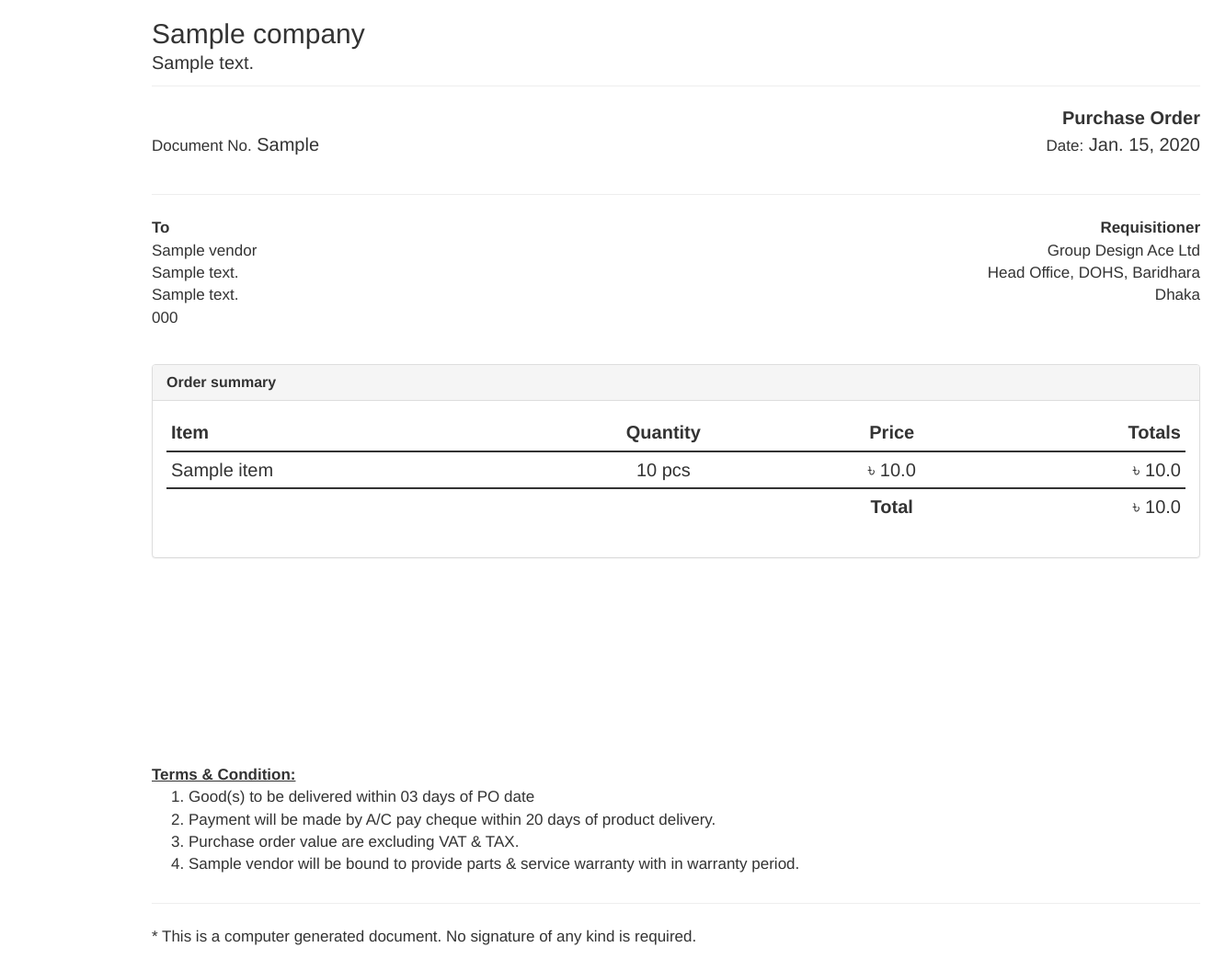
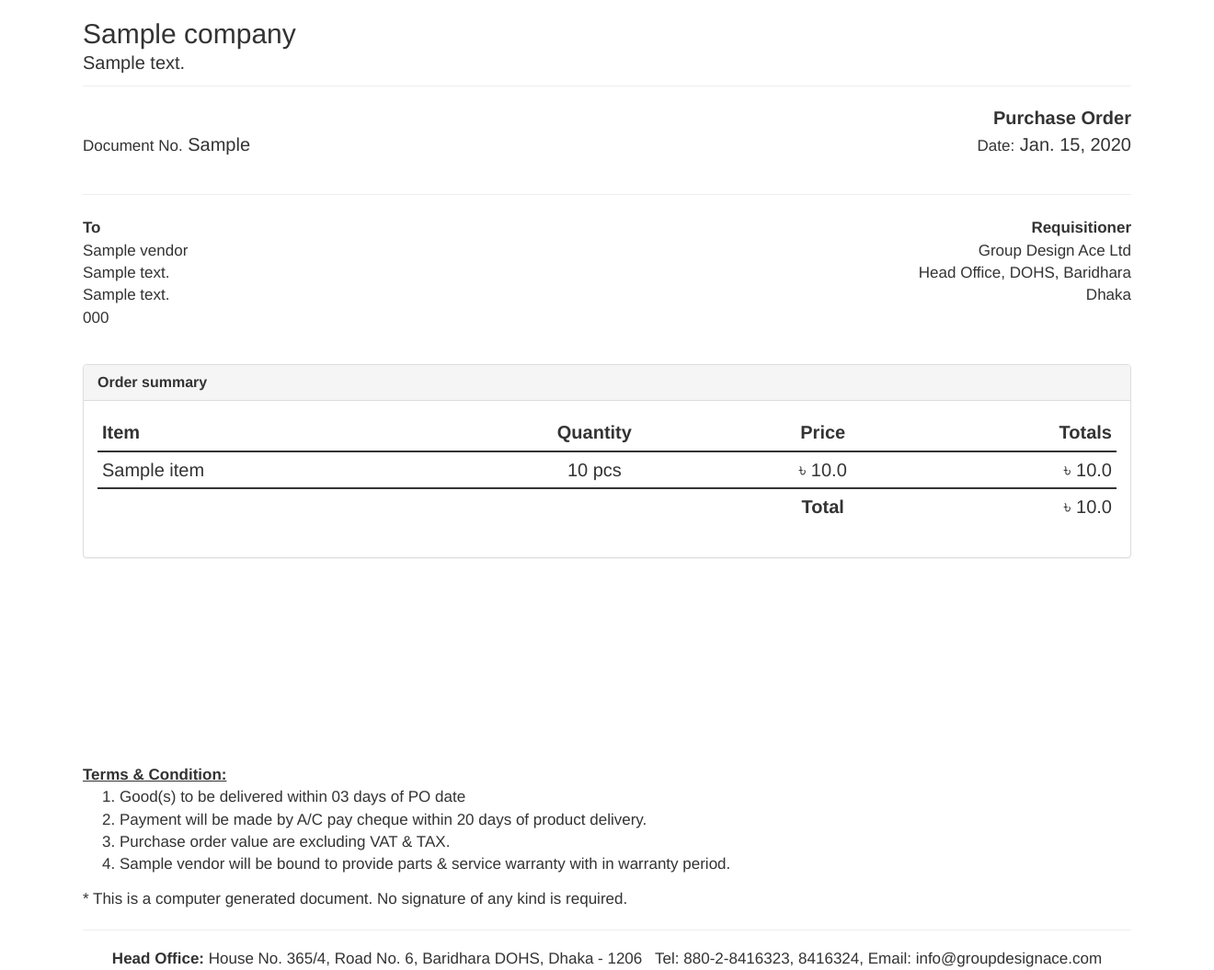
Before and after one commit to MiniGunnR/erp, a Django app: page /requisition/1/purchase/order/ in a window 1320 px wide. Shown: the whole page at 92% size. Before the commit the page ends 1028 px from the top, so only its background shows below. Run offline with Django 3.2, Linux system fonts and the light colour scheme; tables that the repository leaves empty hold one stand-in row (values such as "Sample post"); some libraries are stand-ins or nearby versions.

Commit message:
print preview requisition fix

```diff
--- a/requisition/templates/requisition/purchase_order.html
+++ b/requisition/templates/requisition/purchase_order.html
@@ -5,50 +5,55 @@
 {% endblock %}
 
 {% block print %}
-<script type="text/javascript">
-    function PrintElem(elem) {
-        Popup($(elem).html());
-    }
+{#<script type="text/javascript">#}
+{#    function PrintElem(elem) {#}
+{#        Popup($(elem).html());#}
+{#    }#}
+{##}
+{#    function Popup(data) {#}
+{#        var mywindow = window.open('', 'print', 'height=600,width=800');#}
+{#        mywindow.document.write('<html><head><title>Purchase Order</title>');#}
+{#        /*optional stylesheet*/ //mywindow.document.write('<link rel="stylesheet" href="main.css" type="text/css" />');#}
+{#	    mywindow.document.write('<link href="/static/css/bootstrap.min.css" rel="stylesheet">');#}
+{#	    mywindow.document.write('<link href="/static/css/style.css" rel="stylesheet">');#}
+{#	    mywindow.document.write('<style type="text/css" media="print">' +#}
+{#			    '@page' +#}
+{#			    '{' +#}
+{#			    'size:  auto;   /* auto is the initial value */' +#}
+{#			    'margin: 0mm;  /* this affects the margin in the printer settings */' +#}
+{#			    '} ' +#}
+{#			    'html' +#}
+{#			    '{' +#}
+{#			    'background-color: #FFFFFF;' +#}
+{#			    'margin: 0px;  /* this affects the margin on the html before sending to printer */' +#}
+{#			    '}' +#}
+{#			    'body' +#}
+{#			    '{' +#}
+{#			    'border: solid 0px blue ;' +#}
+{#			    'margin: 10mm 15mm 10mm 15mm; /* margin you want for the content */' +#}
+{#			    '}' +#}
+{#			    'footer' +#}
+{#			    '{' +#}
+{#			    'position: fixed;' +#}
+{#			    'bottom: 0px;' +#}
+{#			    '}' +#}
+{#			    '</style>');#}
+{#	    mywindow.document.write('</head><body >');#}
+{##}
+{#        mywindow.document.write(data);#}
+{#        mywindow.document.write('</body></html>');#}
+{##}
+{#        mywindow.document.close(); // necessary for IE >= 10#}
+{#        mywindow.focus(); // necessary for IE >= 10#}
+{##}
+{#        mywindow.print();#}
+{#        mywindow.close();#}
+{##}
+{#        return true;#}
+{#    }#}
+{#</script>#}
 
-    function Popup(data) {
-        var mywindow = window.open('', 'print', 'height=600,width=800');
-        mywindow.document.write('<html><head><title>Purchase Order</title>');
-        /*optional stylesheet*/ //mywindow.document.write('<link rel="stylesheet" href="main.css" type="text/css" />');
-	    mywindow.document.write('<link href="/static/css/bootstrap.min.css" rel="stylesheet">');
-	    mywindow.document.write('<link href="/static/css/style.css" rel="stylesheet">');
-	    mywindow.document.write('<style type="text/css" media="print">' +
-			    '@page' +
-			    '{' +
-			    'size:  auto;   /* auto is the initial value */' +
-			    'margin: 0mm;  /* this affects the margin in the printer settings */' +
-			    '} ' +
-			    'html' +
-			    '{' +
-			    'background-color: #FFFFFF;' +
-			    'margin: 0px;  /* this affects the margin on the html before sending to printer */' +
-			    '}' +
-			    'body' +
-			    '{' +
-			    'border: solid 0px blue ;' +
-			    'margin: 10mm 15mm 10mm 15mm; /* margin you want for the content */' +
-			    '}' +
-			    '</style>');
-	    mywindow.document.write('</head><body >');
-
-        mywindow.document.write(data);
-        mywindow.document.write('</body></html>');
-
-        mywindow.document.close(); // necessary for IE >= 10
-        mywindow.focus(); // necessary for IE >= 10
-
-        mywindow.print();
-        mywindow.close();
-
-        return true;
-    }
-</script>
-
-<div class="container" id="mydiv" style="margin-left: 150px;">
+<div class="container" id="mydiv">
     <div class="row">
         <div class="col-xs-12">
             <div class="invoice-title">
@@ -132,18 +137,6 @@
                                     <td class="thick-line text-center"><strong>Total</strong></td>
                                     <td class="thick-line text-right">৳ {{ object.total }}</td>
                                 </tr>
-{#	                                <tr>#}
-{#	                                    <td class="no-line"></td>#}
-{#	                                    <td class="no-line"></td>#}
-{#	                                    <td class="no-line text-center"><strong>Shipping</strong></td>#}
-{#	                                    <td class="no-line text-right">$15</td>#}
-{#	                                </tr>#}
-{#	                                <tr>#}
-{#	                                    <td class="no-line"></td>#}
-{#	                                    <td class="no-line"></td>#}
-{#	                                    <td class="no-line text-center"><strong>Total</strong></td>#}
-{#	                                    <td class="no-line text-right">$685.99</td>#}
-{#	                                </tr>#}
                             </tbody>
                         </table>
                     </div>
@@ -154,7 +147,7 @@
 
 	<div class="spacer"></div>
 	<div class="spacer"></div>
-	<div class="row">
+	<div class="row" id="terms">
 		<div class="col-xs-12">
 			<small>
 			<strong><u>Terms & Condition:</u></strong>
@@ -169,13 +162,19 @@
 		</div>
 	</div>
 
-	<hr/>
-
-	<div class="row">
+	<div class="row" id="comp-gen">
 		<div class="col-xs-12">
 			<small>&ast; This is a computer generated document. No signature of any kind is required.</small>
 		</div>
 	</div>
 
+	<footer class="text-center">
+		<hr style="margin-bottom: 15px;"/>
+		<small>
+		<strong>Head Office:</strong> House No. 365/4, Road No. 6, Baridhara DOHS, Dhaka - 1206 &nbsp;
+		Tel: 880-2-8416323, 8416324, Email: info@groupdesignace.com
+		</small>
+	</footer>
+
 </div>
 {% endblock %}
--- a/static/css/print.css
+++ b/static/css/print.css
@@ -1,4 +1,23 @@
 @media print {
-  @page { margin: 0;}
-  body  { margin: 1.6cm; }
+    @page { margin: 0;}
+    body  {
+        margin: 1.6cm;
+        margin-left: 5cm;
+    }
+    footer {
+        position: fixed;
+        bottom: 20px;
+        left: 0;
+        right: 0;
+        height: 3em;
+    }
+    #comp-gen {
+        position: fixed;
+        bottom: 3em;
+        height: 1.5em;
+    }
+    #terms {
+        position: fixed;
+        bottom: 4.5em;
+    }
 }
```
Also changed, not shown: requisition/templates/requisition/requisition_detail_view.html (+42 -42 lines).
